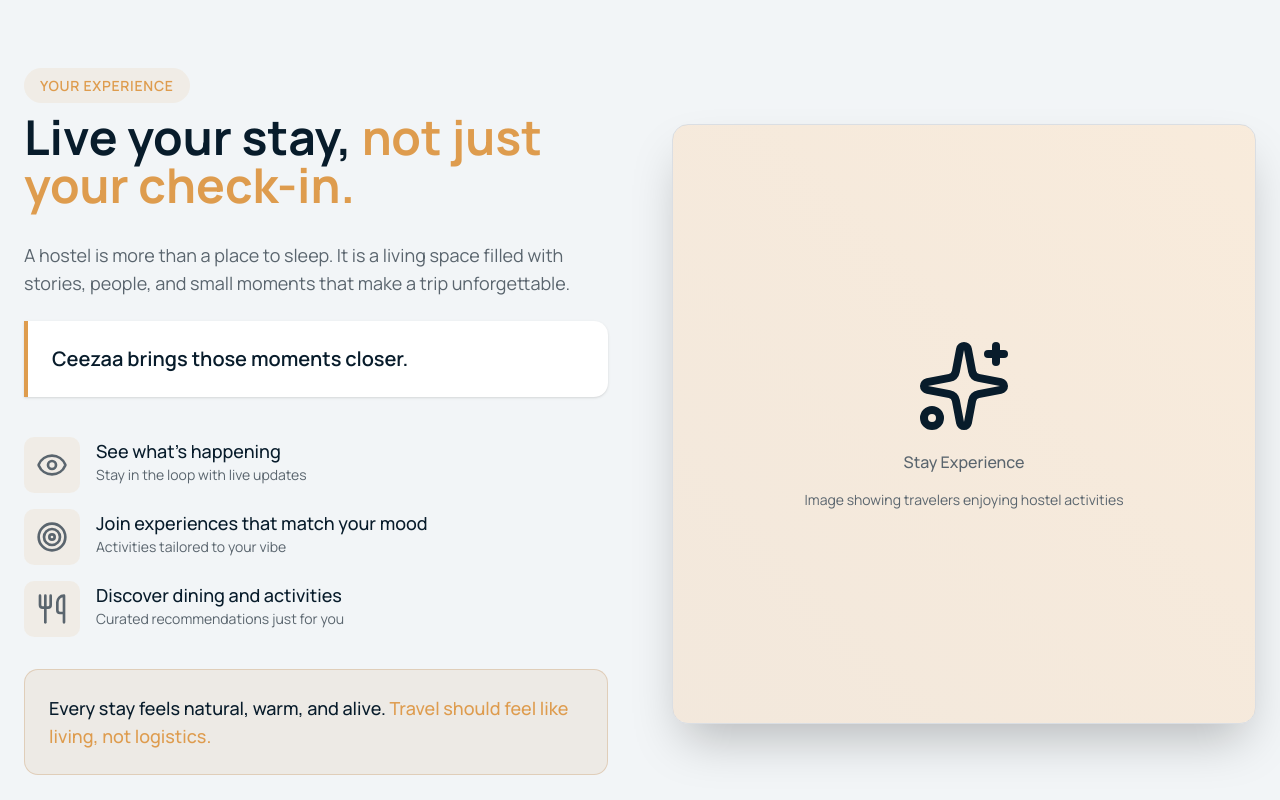
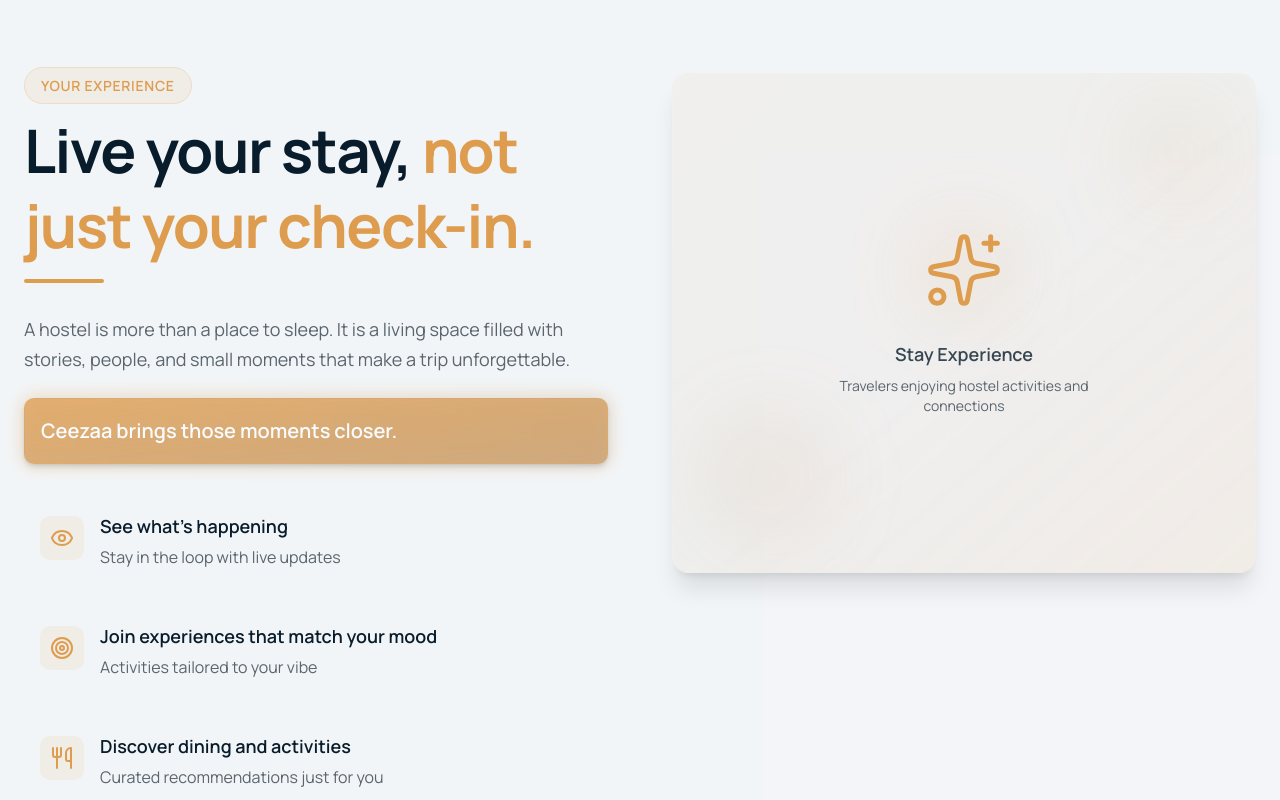
Before and after one commit to scottdoggett/ceezaa-landing-page, a Next.js app: page / in a window 1280 px wide. Shown: the part 2640-3440 px from the top of the page. Built offline with nearby package versions, Linux system fonts and the light colour scheme.

Commit message:
Made sticky image scroll effect work correctly in your-stay

```diff
--- a/src/components/ui/home-page/your-stay.tsx
+++ b/src/components/ui/home-page/your-stay.tsx
@@ -2,70 +2,81 @@ import { Eye, Target, Utensils, Sparkles } from "lucide-react";
 
 export function YourStay() {
   return (
-    <section className="w-full py-20 md:py-32 bg-muted/50">
+    <section className="w-full py-16 md:py-24 lg:py-32 bg-muted/50">
       <div className="container mx-auto px-4 md:px-6">
-        <div className="grid lg:grid-cols-2 gap-12 lg:gap-16 items-center">
+        <div className="max-w-7xl mx-auto">
+          <div className="grid lg:grid-cols-2 gap-12 lg:gap-16">
             {/* Content side */}
             <div className="space-y-8">
-            <div>
-              <div className="inline-block mb-4">
-                <span className="text-sm font-semibold text-primary uppercase tracking-wider bg-primary/10 px-4 py-2 rounded-full">
+              <div className="space-y-4">
+                <div className="inline-block">
+                  <span className="text-sm font-semibold text-primary uppercase tracking-wider bg-primary/10 px-4 py-2 rounded-full border border-primary/20">
                     Your Experience
                   </span>
                 </div>
-              <h2 className="text-3xl sm:text-4xl md:text-5xl font-bold">
+                <h2 className="text-3xl sm:text-4xl lg:text-5xl xl:text-6xl font-bold leading-tight tracking-tight">
                   Live your stay,{" "}
                   <span className="text-primary">not just your check-in.</span>
                 </h2>
+                <div className="h-1 w-20 bg-primary rounded-full" />
               </div>
 
-            <div className="space-y-6 text-lg text-muted-foreground">
-              <p>
+              <div className="space-y-6">
+                <p className="text-base lg:text-lg text-muted-foreground leading-relaxed">
                   A hostel is more than a place to sleep. It is a living space
                   filled with stories, people, and small moments that make a trip
                   unforgettable.
                 </p>
 
-              <div className="bg-card border-l-4 border-primary rounded-r-xl p-6 shadow-sm">
-                <p className="font-semibold text-foreground text-xl">
+                <div className="relative group">
+                  <div className="absolute -inset-1 bg-linear-to-r from-primary to-accent rounded-2xl blur-sm opacity-25 group-hover:opacity-40 transition-opacity" />
+                  <div className="relative bg-linear-to-br from-primary/75 to-accent/65 rounded-lg p-4 border border-primary/20 shadow-md">
+                    <p className="text-lg lg:text-xl font-semibold text-secondary-foreground leading-relaxed">
                       Ceezaa brings those moments closer.
                     </p>
                   </div>
+                </div>
 
-              <div className="grid gap-4 pt-4">
-                <div className="flex items-start gap-4">
-                  <div className="bg-primary/10 rounded-lg p-3">
-                    <Eye className="w-8 h-8" />
+                <div className="space-y-5 pt-2">
+                  <div className="group flex items-start gap-4 p-4 rounded-xl transition-all duration-300 hover:bg-background/50">
+                    <div className="shrink-0 mt-1">
+                      <div className="p-2.5 rounded-lg bg-primary/10 group-hover:bg-primary/15 transition-colors">
+                        <Eye className="w-6 h-6 text-primary" />
                       </div>
-                  <div>
-                    <p className="font-medium text-foreground">See what&apos;s happening</p>
-                    <p className="text-sm">Stay in the loop with live updates</p>
+                    </div>
+                    <div className="space-y-1">
+                      <p className="font-semibold text-foreground text-base lg:text-lg">See what&apos;s happening</p>
+                      <p className="text-sm lg:text-base text-muted-foreground leading-relaxed">Stay in the loop with live updates</p>
                     </div>
                   </div>
 
-                <div className="flex items-start gap-4">
-                  <div className="bg-primary/10 rounded-lg p-3">
-                    <Target className="w-8 h-8" />
+                  <div className="group flex items-start gap-4 p-4 rounded-xl transition-all duration-300 hover:bg-background/50">
+                    <div className="shrink-0 mt-1">
+                      <div className="p-2.5 rounded-lg bg-primary/10 group-hover:bg-primary/15 transition-colors">
+                        <Target className="w-6 h-6 text-primary" />
                       </div>
-                  <div>
-                    <p className="font-medium text-foreground">Join experiences that match your mood</p>
-                    <p className="text-sm">Activities tailored to your vibe</p>
+                    </div>
+                    <div className="space-y-1">
+                      <p className="font-semibold text-foreground text-base lg:text-lg">Join experiences that match your mood</p>
+                      <p className="text-sm lg:text-base text-muted-foreground leading-relaxed">Activities tailored to your vibe</p>
                     </div>
                   </div>
 
-                <div className="flex items-start gap-4">
-                  <div className="bg-primary/10 rounded-lg p-3">
-                    <Utensils className="w-8 h-8" />
+                  <div className="group flex items-start gap-4 p-4 rounded-xl transition-all duration-300 hover:bg-background/50">
+                    <div className="shrink-0 mt-1">
+                      <div className="p-2.5 rounded-lg bg-primary/10 group-hover:bg-primary/15 transition-colors">
+                        <Utensils className="w-6 h-6 text-primary" />
                       </div>
-                  <div>
-                    <p className="font-medium text-foreground">Discover dining and activities</p>
-                    <p className="text-sm">Curated recommendations just for you</p>
+                    </div>
+                    <div className="space-y-1">
+                      <p className="font-semibold text-foreground text-base lg:text-lg">Discover dining and activities</p>
+                      <p className="text-sm lg:text-base text-muted-foreground leading-relaxed">Curated recommendations just for you</p>
                     </div>
                   </div>
                 </div>
 
-              <div className="bg-accent/10 border border-accent/30 rounded-xl p-6 mt-8">
-                <p className="text-lg font-medium text-foreground">
+                <div className="bg-accent/10 border border-accent/30 rounded-xl p-6 shadow-sm hover:shadow-md transition-shadow">
+                  <p className="text-base lg:text-lg font-medium text-foreground leading-relaxed">
                     Every stay feels natural, warm, and alive.{" "}
                     <span className="text-primary">Travel should feel like living, not logistics.</span>
                   </p>
@@ -74,14 +85,27 @@ export function YourStay() {
             </div>
 
             {/* Image side */}
-          <div className="relative h-[600px] rounded-2xl overflow-hidden bg-card border border-border shadow-2xl">
-            <div className="absolute inset-0 bg-linear-to-bl from-primary/20 to-accent/20 flex items-center justify-center">
-              <div className="text-center space-y-4 p-8">
-                <Sparkles className="w-24 h-24 mx-auto" />
-                <p className="text-muted-foreground font-medium">Stay Experience</p>
-                <p className="text-sm text-muted-foreground max-w-xs">
-                  Image showing travelers enjoying hostel activities
+            <div className="relative">
+              <div className="sticky top-[calc(50vh-200px)] lg:top-[calc(50vh-250px)] h-[400px] lg:h-[500px] rounded-2xl overflow-hidden bg-linear-to-br from-primary/5 via-accent/5 to-primary/10 shadow-xl">
+                <div className="absolute inset-0 flex items-center justify-center backdrop-blur-[1px]">
+                  <div className="text-center space-y-6 p-8">
+                    <div className="relative inline-block">
+                      <div className="absolute inset-0 bg-primary/20 blur-2xl rounded-full" />
+                      <Sparkles className="w-20 h-20 mx-auto relative text-primary stroke-[1.5]" />
+                    </div>
+                    <div className="space-y-2">
+                      <p className="text-lg font-semibold text-foreground/80">
+                        Stay Experience
                       </p>
+                      <p className="text-sm text-muted-foreground max-w-xs mx-auto">
+                        Travelers enjoying hostel activities and connections
+                      </p>
+                    </div>
+                  </div>
+                </div>
+                {/* Decorative elements */}
+                <div className="absolute top-8 right-8 w-24 h-24 bg-primary/10 rounded-full blur-2xl" />
+                <div className="absolute bottom-8 left-8 w-32 h-32 bg-accent/10 rounded-full blur-2xl" />
               </div>
             </div>
           </div>
```
Lines whose indentation alone changed are shown as unchanged.
